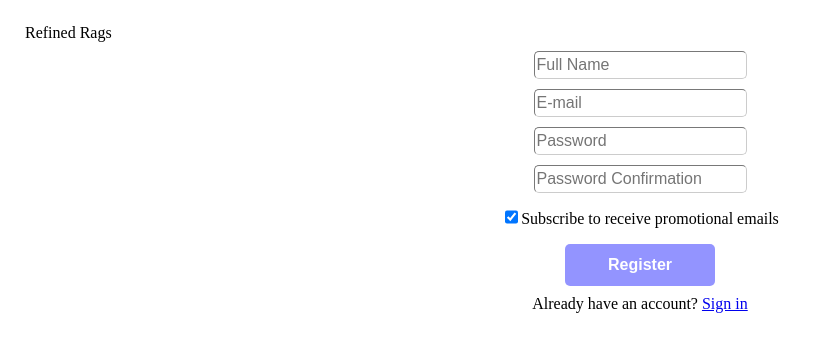
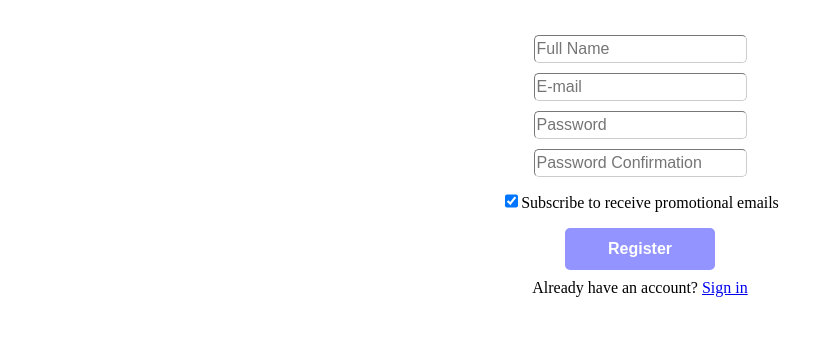
Before and after one commit to Ailton-Araujo/projeto15-RefinedRags-Front, a React (Vite) app: page /signup in a window 1280 px wide. Shown: the top 352 px of the page, without its empty margins (0-816 px from the left). Built offline with nearby package versions, Linux system fonts and the light colour scheme; no server answers.

Commit message:
add form validation

```diff
--- a/src/pages/SignIn/index.jsx
+++ b/src/pages/SignIn/index.jsx
@@ -35,7 +35,6 @@ export default function SignIn() {
 
     return (
         <SignInContainer>
-        <h1>Refined Rags</h1>
           <form onSubmit={handleSubmit}>
             <FormInput
                 placeholder="E-mail"
--- a/src/pages/SignUp/index.jsx
+++ b/src/pages/SignUp/index.jsx
@@ -40,7 +40,6 @@ export default function SignUp() {
 
     return (
         <SignUpContainer>
-        <h1>Refined Rags</h1>
           <form onSubmit={handleSubmit}>
             <FormInput
                 placeholder="Full Name"
```
